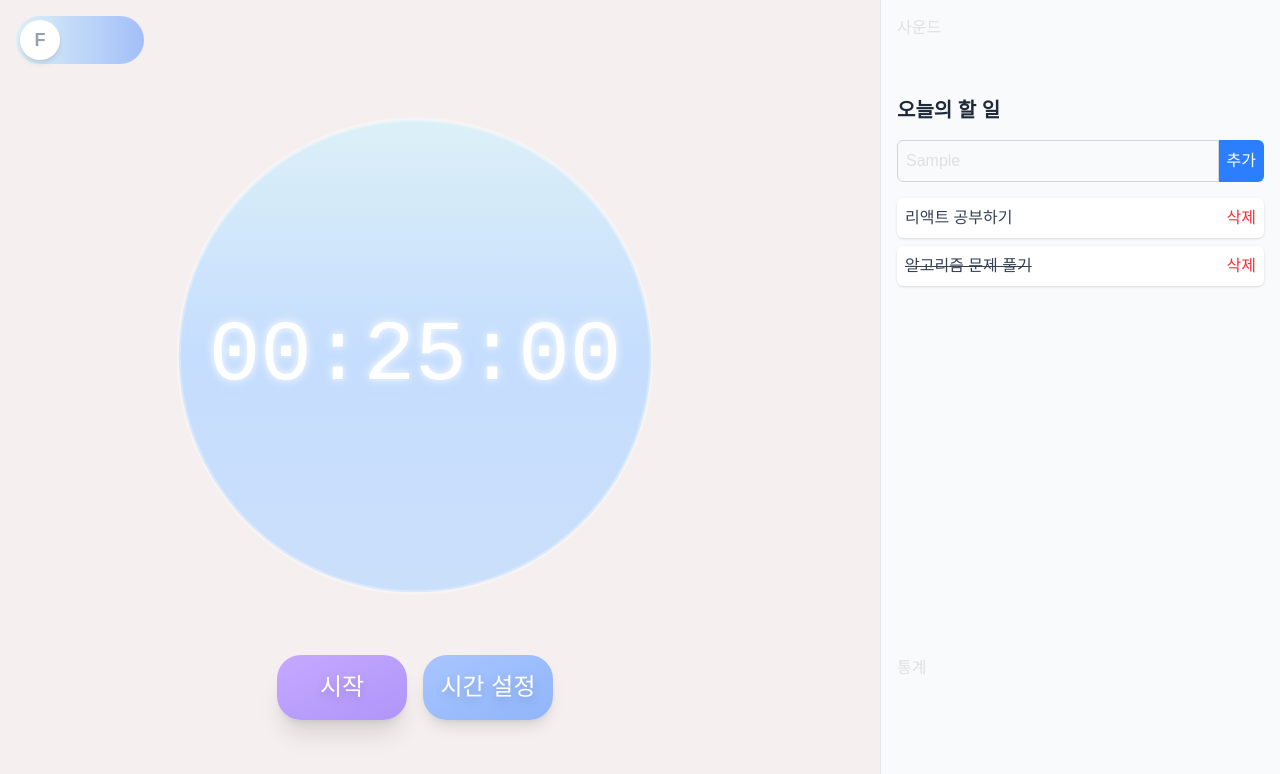
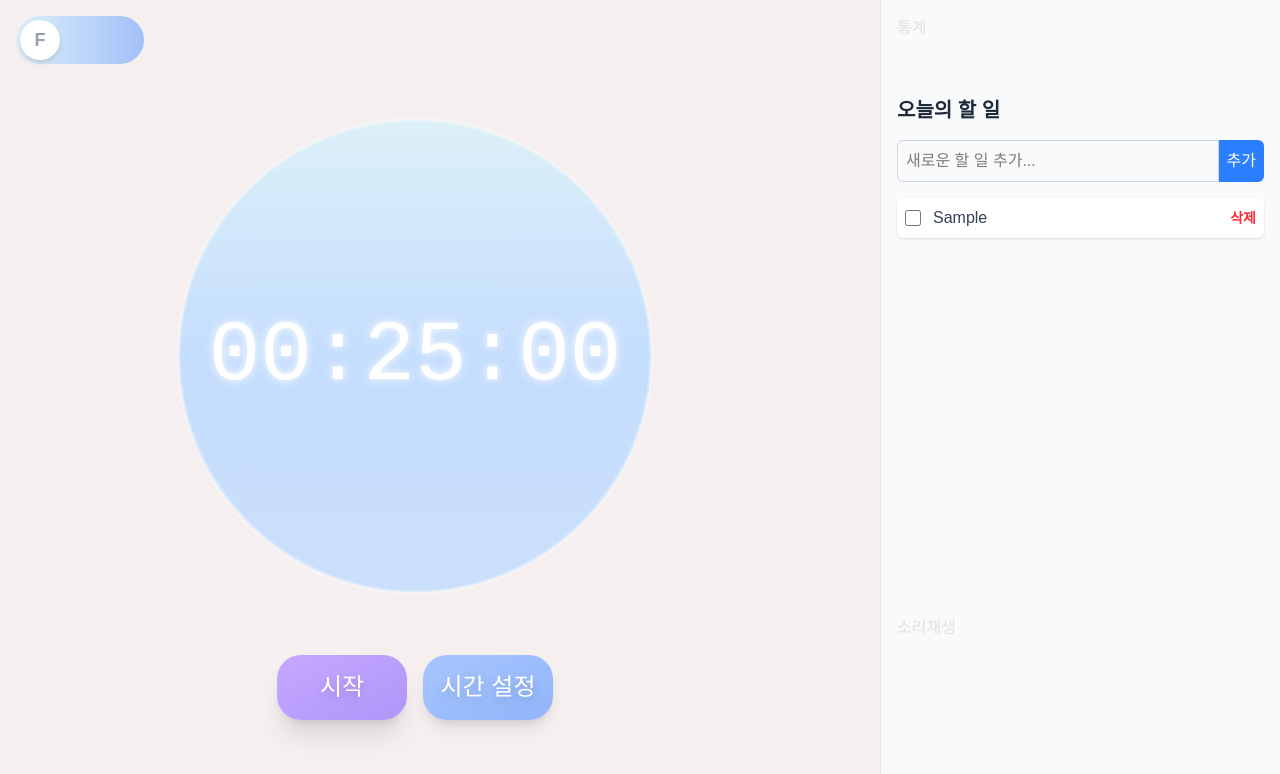
Before and after one commit to OMORI-Aubrey/FocusFlow, a React (Vite) app: page / in a window 1280 px wide. Both pictures are taken after typing "Sample" into the empty fields and a click on the button "추가". Shown: the top 774 px of the page. Built offline with nearby package versions, Linux system fonts and the light colour scheme; the HTML template or start-up script is replaced by a standard one; a web font is replaced by a local one.

Commit message:
feat: 투두리스트 기능 초기, 세부 사항 조정

```diff
--- a/src/components/Todo/TodoList.jsx
+++ b/src/components/Todo/TodoList.jsx
@@ -1,45 +1,102 @@
-import React from 'react';
+import React, { useState } from 'react';
 
 const TodoList = () => {
+  // State Management
+  const [todos, setTodos] = useState([]);
+  const [inputText, setInputText] = useState('');
+
+  // Handler Functions
+  const handleInputChange = (e) => {
+    setInputText(e.target.value);
+  };
+
+  const handleAddTodo = () => {
+    if (inputText.trim() === '') return; // Prevent adding empty todos
+    const newTodo = {
+      id: Date.now(),
+      text: inputText,
+      done: false,
+    };
+    setTodos([...todos, newTodo]);
+    setInputText(''); // Clear input after adding
+  };
+
+  const handleKeyPress = (e) => {
+    if (e.key === 'Enter') {
+      handleAddTodo();
+    }
+  };
+
+  const handleToggleTodo = (id) => {
+    setTodos(
+      todos.map(todo =>
+        todo.id === id ? { ...todo, done: !todo.done } : todo
+      )
+    );
+  };
+
+  const handleDeleteTodo = (id) => {
+    setTodos(todos.filter(todo => todo.id !== id));
+  };
+
   return (
     <div className="absolute right-0 top-0 h-full w-100 bg-gray-50 flex flex-col border-l border-gray-200">
-      {/* Top Section - Empty for future features */}
+      {/* Top Section */}
       <div className="flex-none h-20 p-4">
-        사운드
+        통계
         {/* Placeholder for future top features */}
       </div>
 
-      {/* Middle Section - Current TodoList content */}
+      {/* Middle Section - TodoList */}
       <div className="flex-grow p-4 overflow-y-auto">
         <h2 className="text-xl font-bold mb-4 text-gray-800">오늘의 할 일</h2>
-        <div className="flex mb-4">
+        <div className="flex mb-4 text-black">
           <input
             type="text"
+            value={inputText}
+            onChange={handleInputChange}
+            onKeyPress={handleKeyPress}
             className="flex-grow p-2 border border-gray-300 rounded-l-md focus:outline-none focus:ring-2 focus:ring-blue-400"
             placeholder="새로운 할 일 추가..."
           />
           <button
+            onClick={handleAddTodo}
             className="bg-blue-500 text-white p-2 rounded-r-md hover:bg-blue-600"
           >
             추가
           </button>
         </div>
         <ul className="space-y-2">
-          {/* Placeholder for todo items */}
-          <li className="flex items-center justify-between p-2 bg-white rounded-md shadow-sm">
-            <span className="text-gray-700">리액트 공부하기</span>
-            <button className="text-red-500 hover:text-red-700">삭제</button>
-          </li>
-          <li className="flex items-center justify-between p-2 bg-white rounded-md shadow-sm">
-            <span className="text-gray-700 line-through">알고리즘 문제 풀기</span>
-            <button className="text-red-500 hover:text-red-700">삭제</button>
-          </li>
+          {todos.map(todo => (
+            <li
+              key={todo.id}
+              className="flex items-center justify-between p-2 bg-white rounded-md shadow-sm"
+            >
+              <div className="flex items-center">
+                <input
+                  type="checkbox"
+                  checked={todo.done}
+                  onChange={() => handleToggleTodo(todo.id)}
+                  className="h-4 w-4 rounded border-gray-300 text-blue-600 focus:ring-blue-500 mr-3"
+                />
+                <span className={`text-gray-700 ${todo.done ? 'line-through text-gray-400' : ''}`}>
+                  {todo.text}
+                </span>
+              </div>
+              <button
+                onClick={() => handleDeleteTodo(todo.id)}
+                className="text-red-500 hover:text-red-700 text-sm font-semibold"
+              >
+                삭제
+              </button>
+            </li>
+          ))}
         </ul>
       </div>
 
-      {/* Bottom Section - Empty for future features */}
-      <div className="flex-none h-40 p-4">
-        통계
+      {/* Bottom Section */}
+      <div className="flex-none h-50 p-4">
+        소리재생
         {/* Placeholder for future bottom features */}
       </div>
     </div>
```
